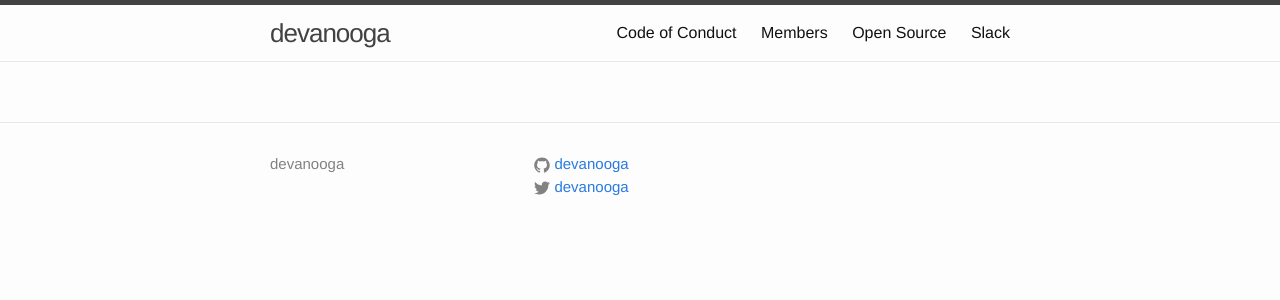
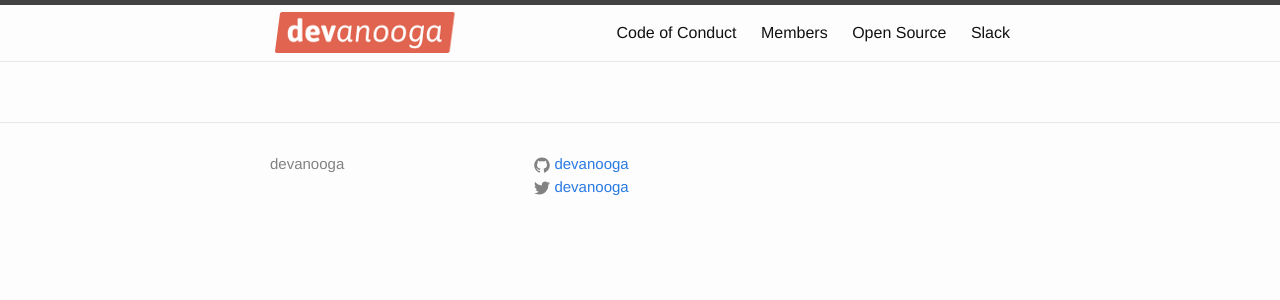
Before and after one commit to devanooga/devanooga.com, a Jekyll site: the page built from index.html, in a window 1280 px wide. Shown: the top 300 px of the page. Built offline with Jekyll 4.4.1, drawn with Linux system fonts in a browser that asks for light colours.

Commit message:
Add logo image

```diff
--- a/_includes/header.html
+++ b/_includes/header.html
@@ -2,7 +2,9 @@
 
   <div class="wrapper">
 
-    <a class="site-title" href="{{ site.baseurl }}/">{{ site.title }}</a>
+    <a class="site-title" href="{{ site.baseurl }}/">
+      <img src="/images/devanooga_logo_red.png" alt="devanooga" />
+    </a>
 
     <nav class="site-nav">
       <a href="#" class="menu-icon">
--- a/_sass/_layout.scss
+++ b/_sass/_layout.scss
@@ -8,6 +8,11 @@
 
     // Positioning context for the mobile navigation icon
     position: relative;
+
+    img {
+        margin: 5px;
+        margin-top: 0;
+    }
 }
 
 .site-title {
```
Also changed, not shown: images/devanooga_logo_red.png (added).
